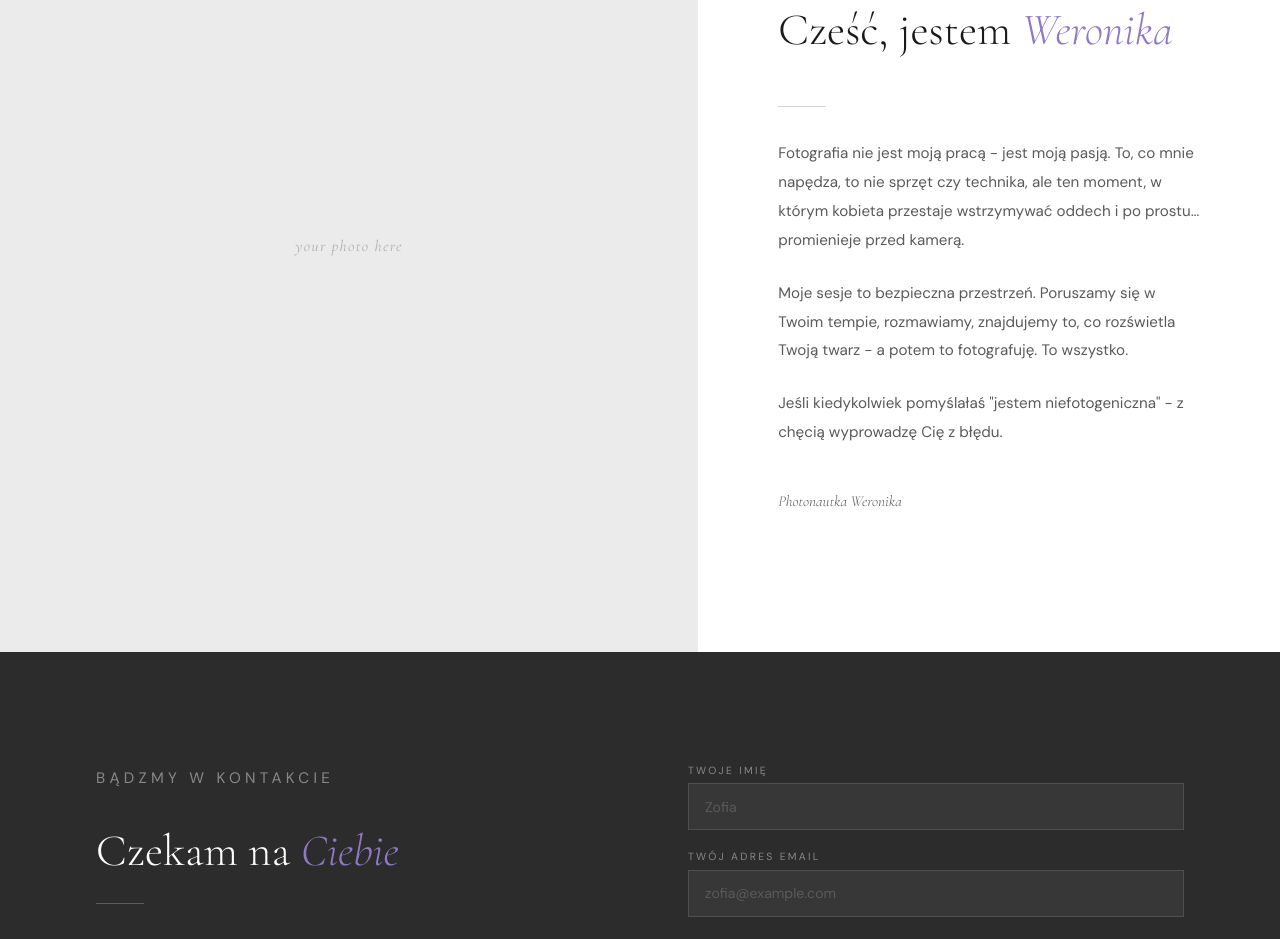
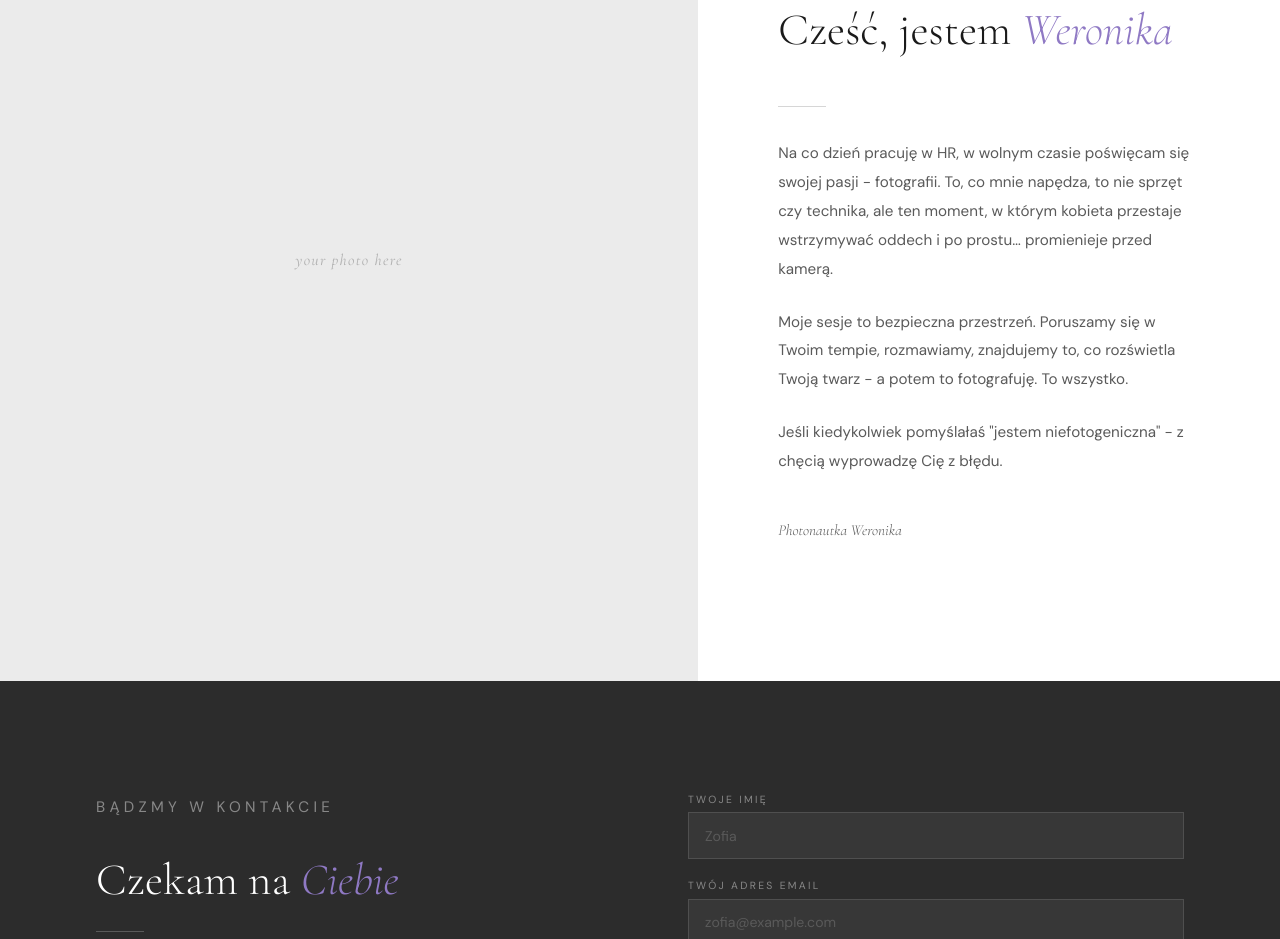
Before and after one commit to Merculium/phwg-website, a plain HTML site: page index.html in a window 1280 px wide. Shown: the part 4471-5410 px from the top of the page. Drawn offline with nearby package versions, Linux system fonts and the light colour scheme.

Commit message:
Update index.html

```diff
--- a/index.html
+++ b/index.html
@@ -173,7 +173,7 @@
       <h2 class="section-title">Cześć, jestem <em>Weronika</em></h2>
       <div class="divider"></div>
       <p>
-        Fotografia nie jest moją pracą - jest moją pasją. To, co mnie napędza, to nie sprzęt czy technika, ale ten moment, w którym kobieta przestaje wstrzymywać oddech i po prostu… promienieje przed kamerą.
+        Na co dzień pracuję w HR, w wolnym czasie poświęcam się swojej pasji - fotografii. To, co mnie napędza, to nie sprzęt czy technika, ale ten moment, w którym kobieta przestaje wstrzymywać oddech i po prostu… promienieje przed kamerą.
       </p>
       <p>
         Moje sesje to bezpieczna przestrzeń. Poruszamy się w Twoim tempie, rozmawiamy, znajdujemy to, co rozświetla Twoją twarz - a potem to fotografuję. To wszystko.
```
